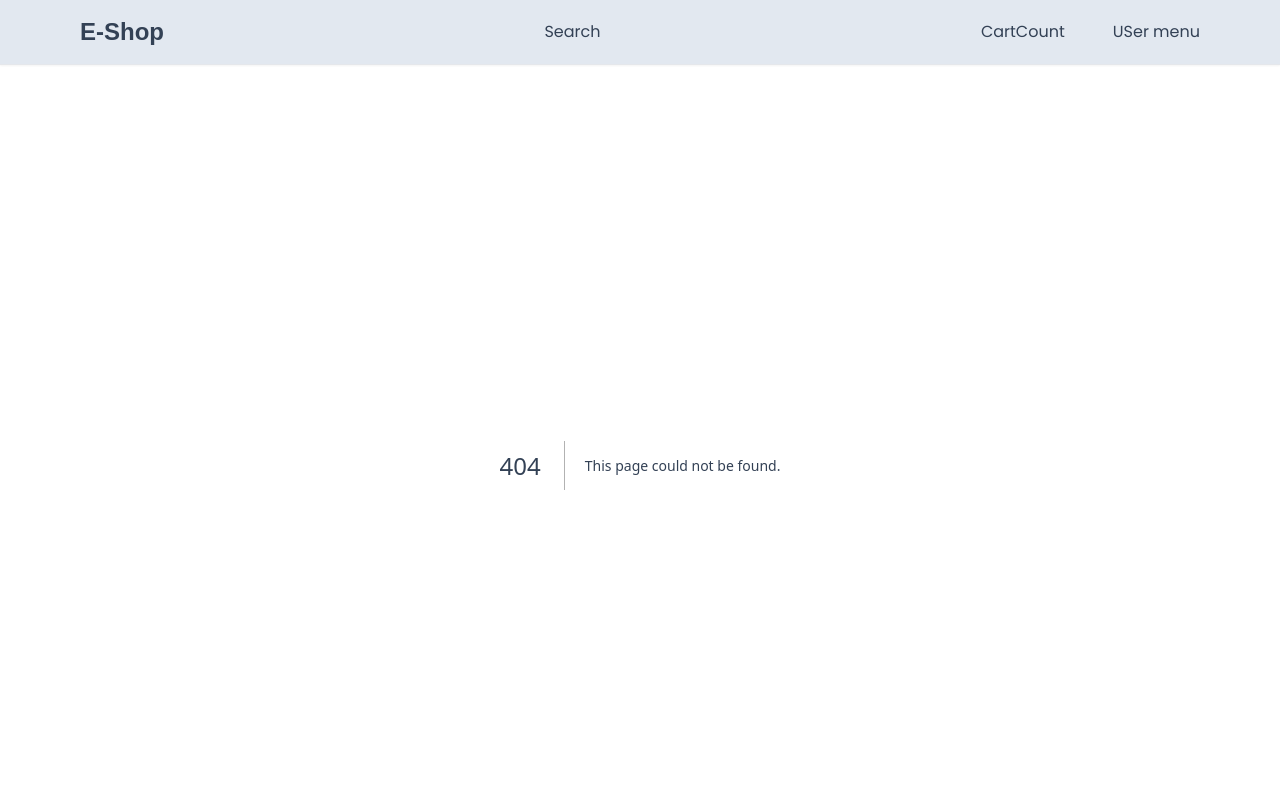
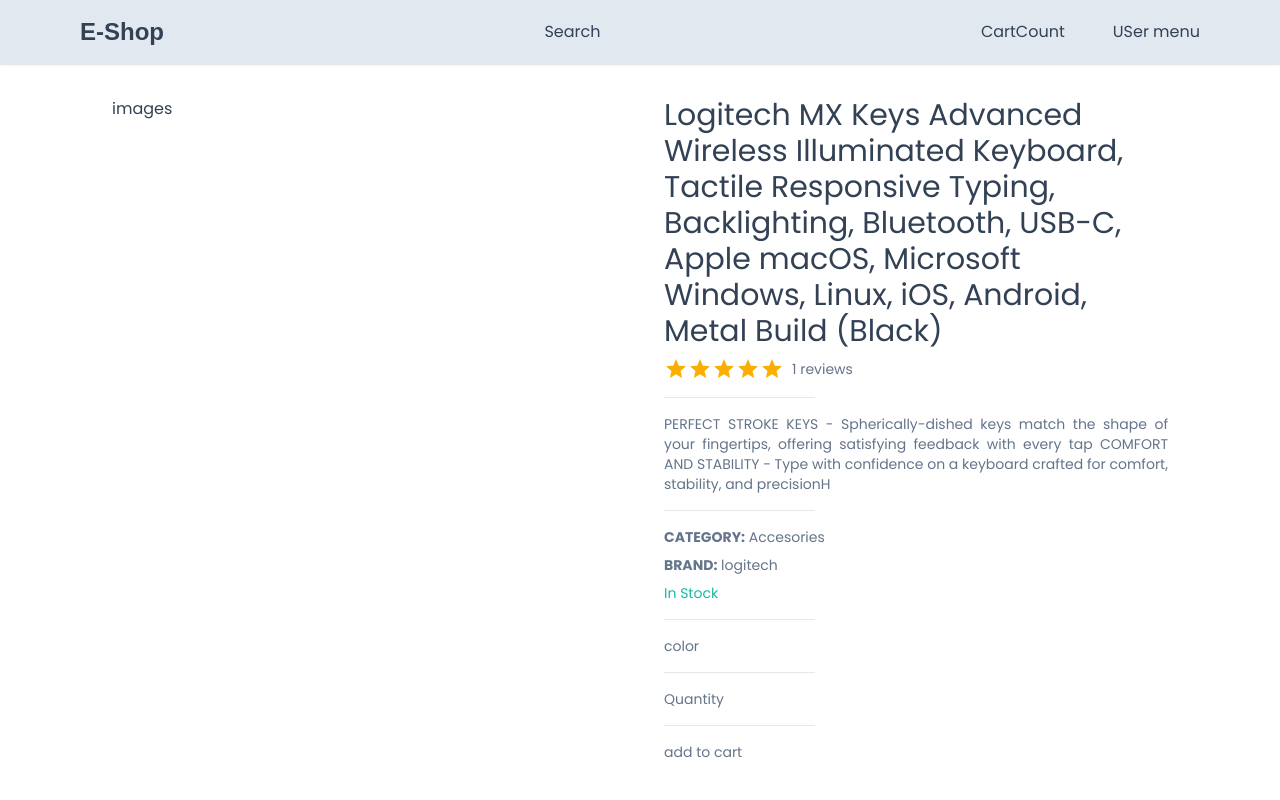
Before and after one commit to MostakemHossain/e-shop, a Next.js app: page /product/1 in a window 1280 px wide. Before the commit this address had no page. Shown: the top 800 px of the page. Built offline with nearby package versions, Linux system fonts and the light colour scheme; a web font is replaced by a local one.

Commit message:
Product details section some features added

```diff
--- /dev/null
+++ b/app/cart/page.tsx
@@ -0,0 +1,9 @@
+const Cart = () => {
+    return (
+        <div>
+            cart page
+        </div>
+     );
+}
+
+export default Cart;
--- a/app/components/products/ProductCard.tsx
+++ b/app/components/products/ProductCard.tsx
@@ -4,16 +4,20 @@
 import { truncateText } from "@/utils/truncateText";
 import { Rating } from "@mui/material";
 import Image from "next/image";
+import { useRouter } from "next/navigation";
 
 interface productProps{
     data:any
 }
 const ProductCard:React.FC<productProps> = ({data}) => {
+    const router= useRouter()
 
-    const productRating=data.reviews.reduce((acc:number,item:any)=> item.rating+acc,0)/data.reviews.length
+
 
     return (
-        <div className="col-span-1 cursor-pointer border-[1.2px] border-slate-200 bg-slate-50 rounded-sm p-2 transition hover:scale-105 text-center text-sm">
+        <div
+        onClick={()=>router.push(`/product/${data.id}`)}
+        className="col-span-1 cursor-pointer border-[1.2px] border-slate-200 bg-slate-50 rounded-sm p-2 transition hover:scale-105 text-center text-sm">
             <div className="flex flex-col items-center w-full gap-1">
 
                 <div className="aspect-square overflow-hidden relative w-full">
--- /dev/null
+++ b/app/product/[productId]/ProductDetails.tsx
@@ -0,0 +1,68 @@
+"use client"
+
+import { Rating } from "@mui/material";
+
+interface ProductDetailsProps{
+    product:any
+}
+
+const Horizontal=()=>{
+    return <hr className="w-[30%] my-2" />
+}
+
+const ProductDetails:React.FC<ProductDetailsProps> = ({product}) => {
+
+    const productRating=product.reviews.reduce((acc:number,item:any)=> item.rating+acc,0)/product.reviews.length
+
+
+    return (
+        <div className="grid grid-cols-1 md:grid-cols-2 gap-12">
+          <div>
+            images
+          </div>
+          <div className="flex flex-col gap-2 text-sm text-slate-500">
+          <h2 className="text-3xl font-medium text-slate-700">
+            {product.name}
+          </h2>
+          <div className="flex items-center gap-2">
+            <Rating value={productRating} readOnly/>
+            <div>
+                {product.reviews.length} reviews
+            </div>
+
+          </div>
+          <Horizontal/>
+          <div className="text-justify">
+            {product.description}
+          H</div>
+          <Horizontal/>
+          <div>
+            <span className="font-semibold">CATEGORY:</span> {product.category}
+          </div>
+          <div>
+            <span className="font-semibold">BRAND:</span> {product.brand}
+          </div>
+          <div className={product.inStock ? 'text-teal-500':'text-red-400'}>
+            {
+                product.inStock ? 'In Stock' :'Out of Stock'
+            }
+
+          </div>
+          <Horizontal/>
+          <div>
+            color
+          </div>
+          <Horizontal/>
+          <div>
+            Quantity
+          </div>
+          <Horizontal/>
+          <div>
+            add to cart
+          </div>
+          </div>
+        </div>
+     );
+}
+
+export default ProductDetails;
--- /dev/null
+++ b/app/product/[productId]/page.tsx
@@ -0,0 +1,19 @@
+import Container from "@/app/components/Container";
+import { product } from "@/utils/product";
+import ProductDetails from "./ProductDetails";
+
+interface IParams{
+    productId?:string
+}
+const Product = ({params}:{params:IParams}) => {
+
+    return (
+        <div className="p-8">
+            <Container>
+            <ProductDetails product={product}/>
+        </Container>
+        </div>
+    );
+}
+
+export default Product;
--- /dev/null
+++ b/utils/product.ts
@@ -0,0 +1,41 @@
+export const product=
+  {
+    id: "64a4ebe300900d44bb50628a",
+    name: "Logitech MX Keys Advanced Wireless Illuminated Keyboard, Tactile Responsive Typing, Backlighting, Bluetooth, USB-C, Apple macOS, Microsoft Windows, Linux, iOS, Android, Metal Build (Black)",
+    description:
+      "PERFECT STROKE KEYS - Spherically-dished keys match the shape of your fingertips, offering satisfying feedback with every tap\nCOMFORT AND STABILITY - Type with confidence on a keyboard crafted for comfort, stability, and precision",
+    price: 102.99,
+    brand: "logitech",
+    category: "Accesories",
+    inStock: true,
+    images: [
+      {
+        color: "Black",
+        colorCode: "#000000",
+        image:
+          "https://m.media-amazon.com/images/I/71gOLg2-kqL.__AC_SX300_SY300_QL70_FMwebp_.jpg",
+      },
+    ],
+    reviews: [
+      {
+        id: "64a65a6158b470c6e06959ee",
+        userId: "6475af156bad4917456e6e1e",
+        productId: "64a4ebe300900d44bb50628a",
+        rating: 5,
+        comment: "good",
+        createdDate: "2023-07-06T06:08:33.067Z",
+        user: {
+          id: "6475af156bad4917456e6e1e",
+          name: "Charles",
+          email: "example@gmail.com",
+          emailVerified: null,
+          image:
+            "https://lh3.googleusercontent.com/a/AAcHTteOiCtILLBWiAoolIW9PJH-r5825pBDl824_8LD=s96-c",
+          hashedPassword: null,
+          createdAt: "2023-05-30T08:08:53.979Z",
+          updatedAt: "2023-05-30T08:08:53.979Z",
+          role: "ADMIN",
+        },
+      },
+    ],
+  }
```
